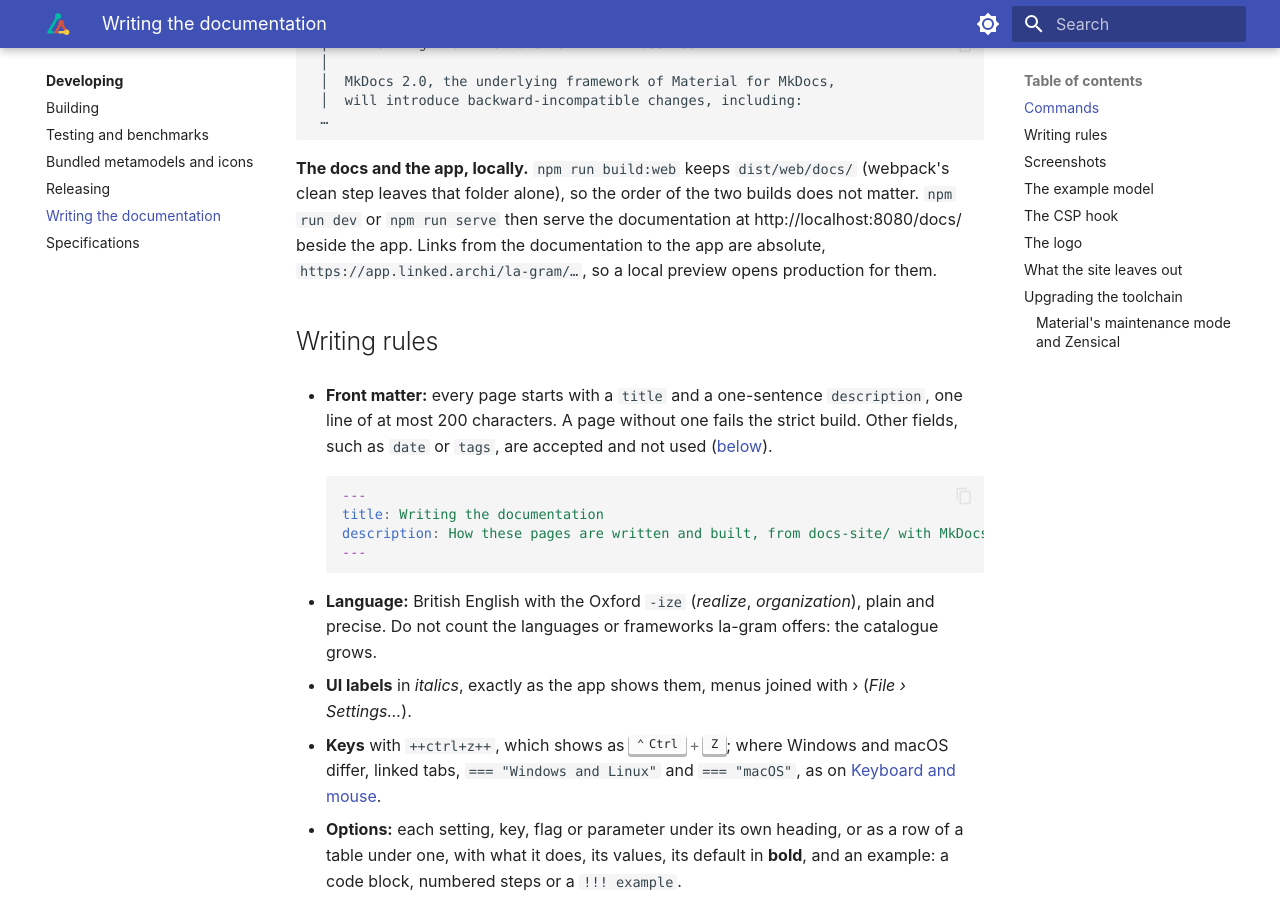
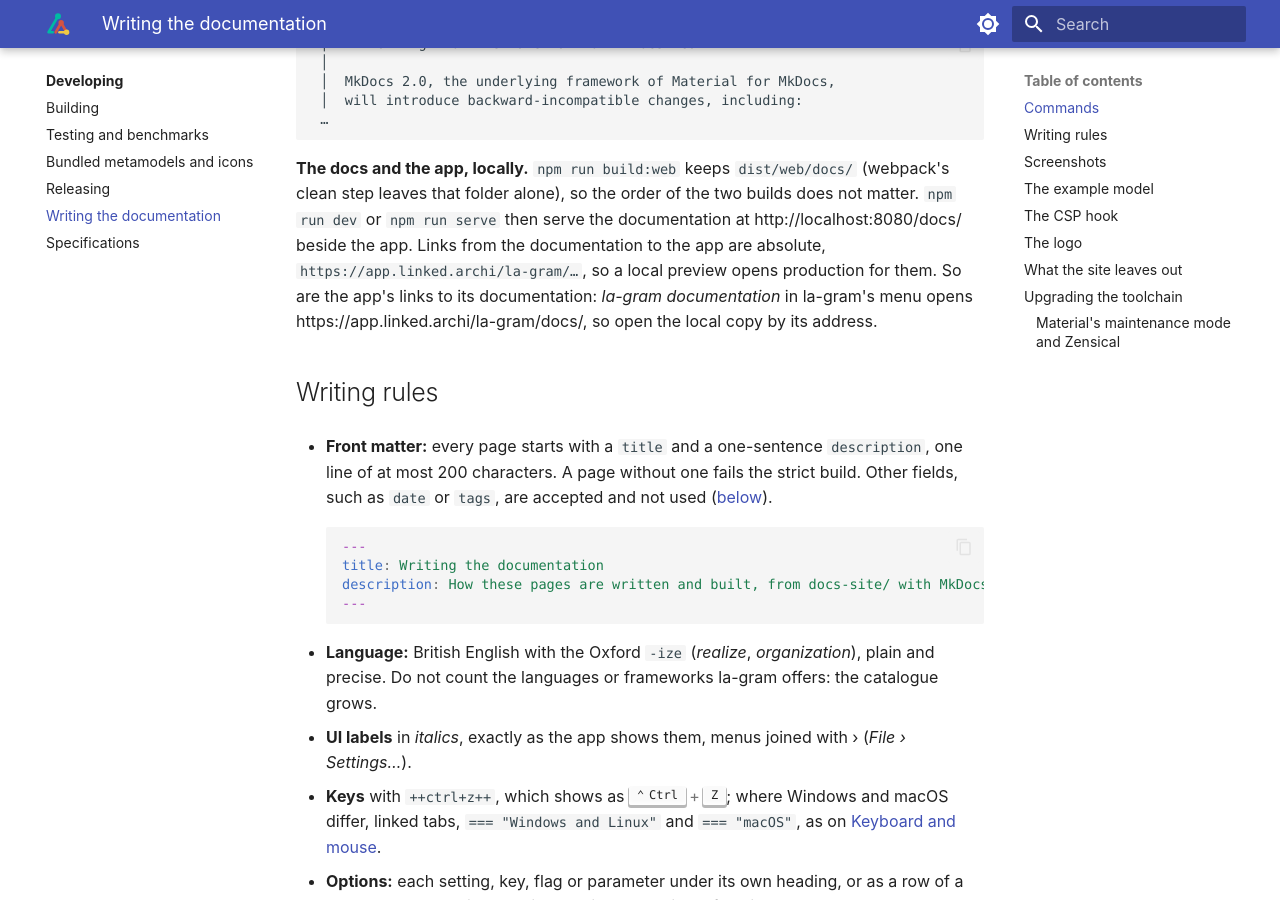
Before and after one commit to linked-archi/la-gram, an MkDocs documentation site: the page built from docs-site/developing/documentation.md, in a window 1280 px wide and 900 px high, scrolled down 2556 px. Built offline with MkDocs 1.6.1 and Material for MkDocs 9.7.7, drawn with Linux system fonts in a browser that asks for light colours.

Commit message:
fix docs menu

```diff
--- a/docs-site/developing/documentation.md
+++ b/docs-site/developing/documentation.md
@@ -97,7 +97,8 @@ The warning `NO_MKDOCS_2_WARNING` keeps out, as Material prints it without the v
 leaves that folder alone), so the order of the two builds does not matter. `npm run dev` or
 `npm run serve` then serve the documentation at http://localhost:8080/docs/ beside the app. Links from
 the documentation to the app are absolute, `https://app.linked.archi/la-gram/…`, so a local preview opens
-production for them.
+production for them. So are the app's links to its documentation: *la-gram documentation* in la-gram's
+menu opens https://app.linked.archi/la-gram/docs/, so open the local copy by its address.
 
 ## Writing rules {#writing-rules}
 
--- a/docs-site/guide/index.md
+++ b/docs-site/guide/index.md
@@ -83,9 +83,10 @@ desktop app, in your web browser).
 | Guides | *la-gram documentation*, *Linked.Archi documentation*, *Quick start*, *Modelling guide*, *ArchiMate 4.0 primer*, *Names, labels and pictures per audience*, *Metamodel catalogue* |
 | la-gram's pages | *Download the desktop app…* (a dialog), *la-gram: what it does (README)*, *Source code*, *Report a problem or an idea* (the issue tracker; reporting needs a GitLab account) |
 
-*la-gram documentation* opens these pages. The web app opens the copy served with it, in its own
-`docs/`, of the same version, wherever it is deployed: https://app.linked.archi/la-gram/docs/ for
-https://app.linked.archi/la-gram/. The desktop app opens https://app.linked.archi/la-gram/docs/.
+*la-gram documentation* opens these pages, as published on app.linked.archi, wherever la-gram runs —
+another installation, the desktop app or your own machine: https://app.linked.archi/la-gram/docs/, and
+from the alpha (https://app.linked.archi/la-gram-alpha/) the alpha's,
+https://app.linked.archi/la-gram-alpha/docs/. So does the link at the end of *Keyboard shortcuts*.
 The other guides are Linked.Archi's, on [meta.linked.archi](https://meta.linked.archi/docs/): how to model,
 and the languages.
 
--- a/docs-site/operating/web-app.md
+++ b/docs-site/operating/web-app.md
@@ -35,7 +35,9 @@ pages of earlier versions when a new release replaces the app: app.linked.archi'
 
 **The documentation** is built into the app's folder, as `docs/` (`npm run docs:build` writes
 `dist/web/docs/`), and is served from it: `/la-gram/docs/`. Link to it with the trailing slash. Its pages
-need no rule of their own, and run under the policy [below](#content-security-policy).
+need no rule of their own, and run under the policy [below](#content-security-policy). la-gram's own menu
+links the published documentation, https://app.linked.archi/la-gram/docs/, wherever the app is installed:
+an installation elsewhere may serve its copy, but need not.
 
 To try a build locally, any static server does, for example Python's:
 
```
Also changed, not shown: .agents/specs/la-gram/design.md (+6 -6 lines), .agents/specs/la-gram/requirements.md (+1 -1 lines), .agents/specs/la-gram/tasks.md (+9 -0 lines), README.md (+1 -1 lines), 7 other files.
